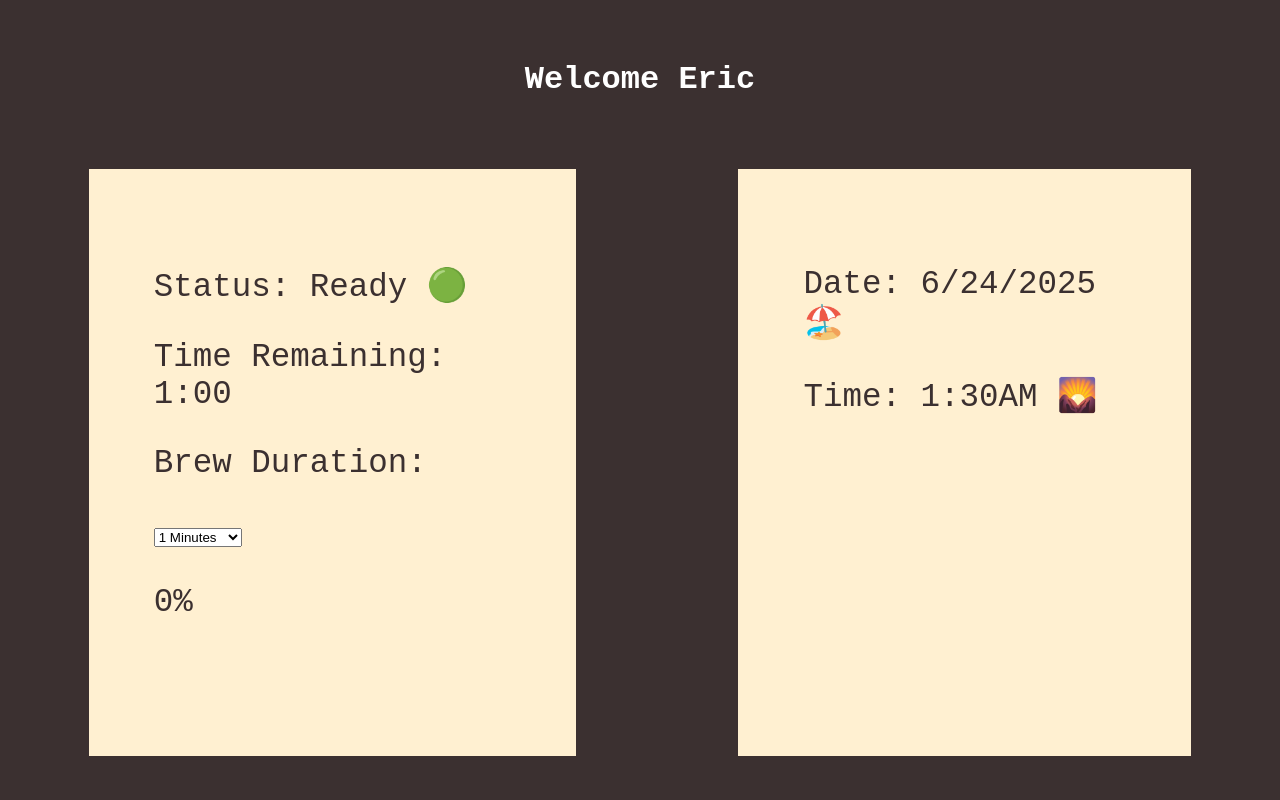
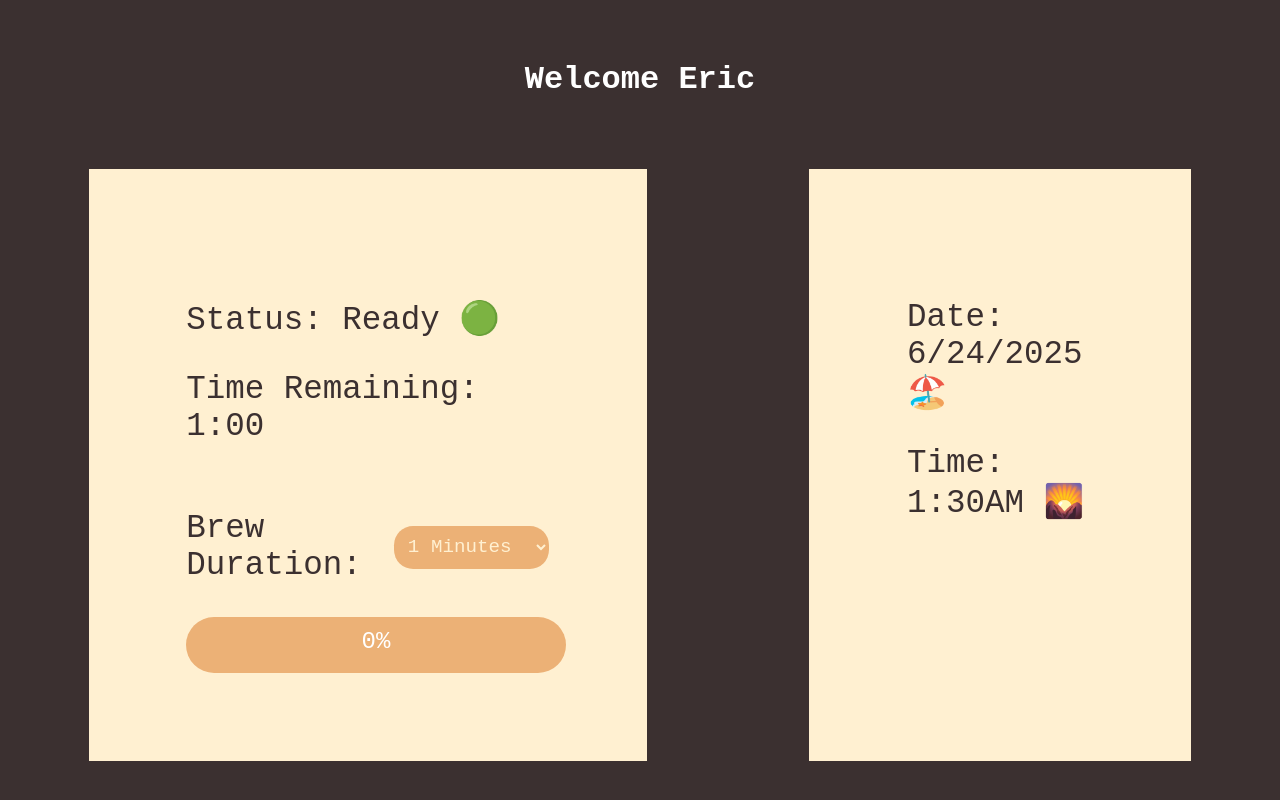
Before and after one commit to ericspiddev/coffee-website, a website: page src/index.htm in a window 1280 px wide. Shown: the top 800 px of the page. Drawn offline with Linux system fonts and the light colour scheme.

Commit message:
Coffee/Styles: add progress bar, and selector CSS

```diff
--- a/src/style.css
+++ b/src/style.css
@@ -40,8 +40,58 @@ body {
 .info-panel {
     background-color: var(--primary-color);
     font-size: 2em;
-    padding: 2em;
+    padding: 3em;
     color: var(--accent-color);
+}
+
+#brew-progress-bar {
+    position: relative;
+    width: 100%;
+    min-height: 10%;
+    text-align: center;
+    color: white;
+    border-radius: 2em;
+    padding: 0.25em;
+    padding-right: 0.25em;
+    padding-left: 0.25em;
+    background-color: #ECB176;
+    overflow: hidden;
+}
+
+#brew-percentage{
+    position: absolute;
+    top: 0%;
+    left: 50%;
+    font-size: 1.5rem;
+    transform: translate(-50%, -50%);
+}
+
+#brew-progress {
+    display: flex;
+    align-items: center;
+    justify-content: center;
+    font-size: 1.75rem;
+    width: 0%;
+    color: white;
+    border-radius: 2em;
+    transition: width 0.3s ease;
+    background-color: var(--accent-color);
+}
+
+.coffee-brew-duration {
+    display: flex;
+    gap: 1em;
+    align-items: center;
+}
+
+.coffee-selector {
+    border-radius: 1em;
+    border: none;
+    color:#fff0d1;
+    font-size: 1.2rem;
+    padding: 0.5em;
+    background-color: #ECB176;
+    font-family: monospace;
 }
 
 .coffee-button {
```
